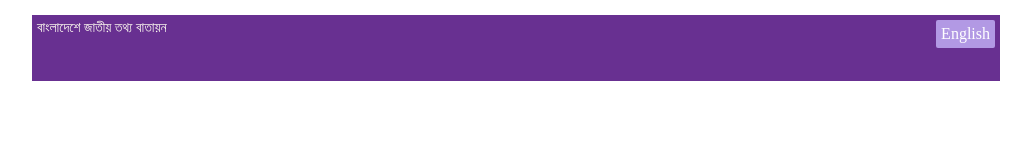
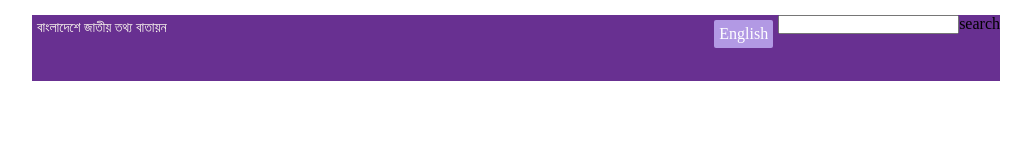
Before and after one commit to MHRONY96/class_test_one, a plain HTML site: page index.html in a window 1280 px wide. Shown: the whole page, without its empty margins (124-1155 px from the left). Drawn offline with Linux system fonts and the light colour scheme.

Commit message:
add search option

```diff
--- a/asstes/css/style.css
+++ b/asstes/css/style.css
@@ -15,13 +15,19 @@ body{
 	margin: 5px;
 	font-size: 14px;
 }
+.search_bd{
+	float: right;
+}
+.search{
+	float: right;
+}
 .head_section ul{
 	margin: 0px;
 	list-style-type: none;
+	float: right;
 
 }
 .head_section li{
-	float: right;
 	padding: 5px;
 	margin:5px;
 	background: #B299E4;
@@ -34,3 +40,7 @@ body{
 	color: white;
 	text-decoration: none;
 }
+
+.header_seciton_02{
+
+}
--- a/index.html
+++ b/index.html
@@ -8,11 +8,18 @@
 	<link rel="stylesheet" type="text/css" href="asstes/css/style.css">
 </head>
 <body>
+	<!--Top header-->
 	<div class="head_section temp">
 		<p>বাংলাদেশে জাতীয় তথ্য বাতায়ন</p>
+		<label for="" class="search_bd">search</label>
+		<input type="text" class="search" name="search" value="" placeholder="">
 		<ul>
 			<li><a href="" title="">English</a></li>
 		</ul>
 	</div>
+	<!-- 2nd header-->
+	<div class="header_seciton_02">
+
+	</div>
 </body>
 </html>
```
